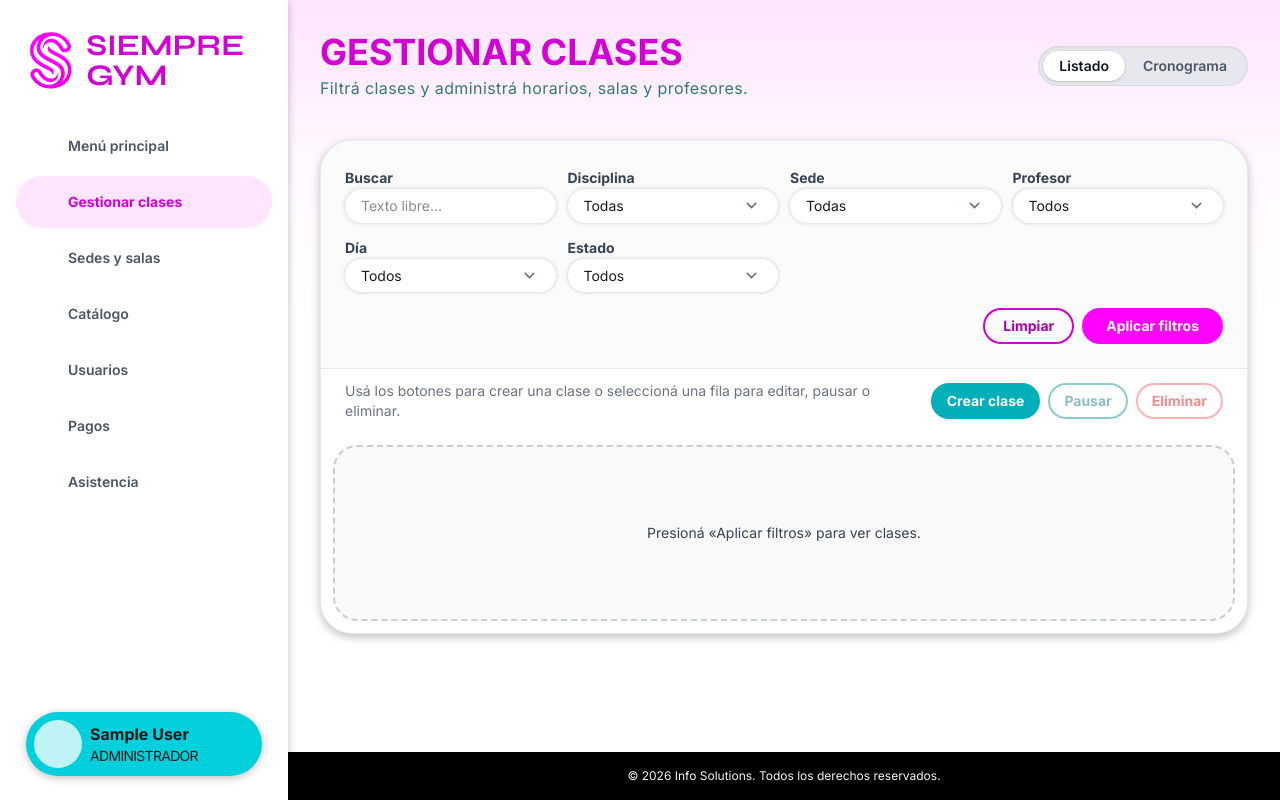
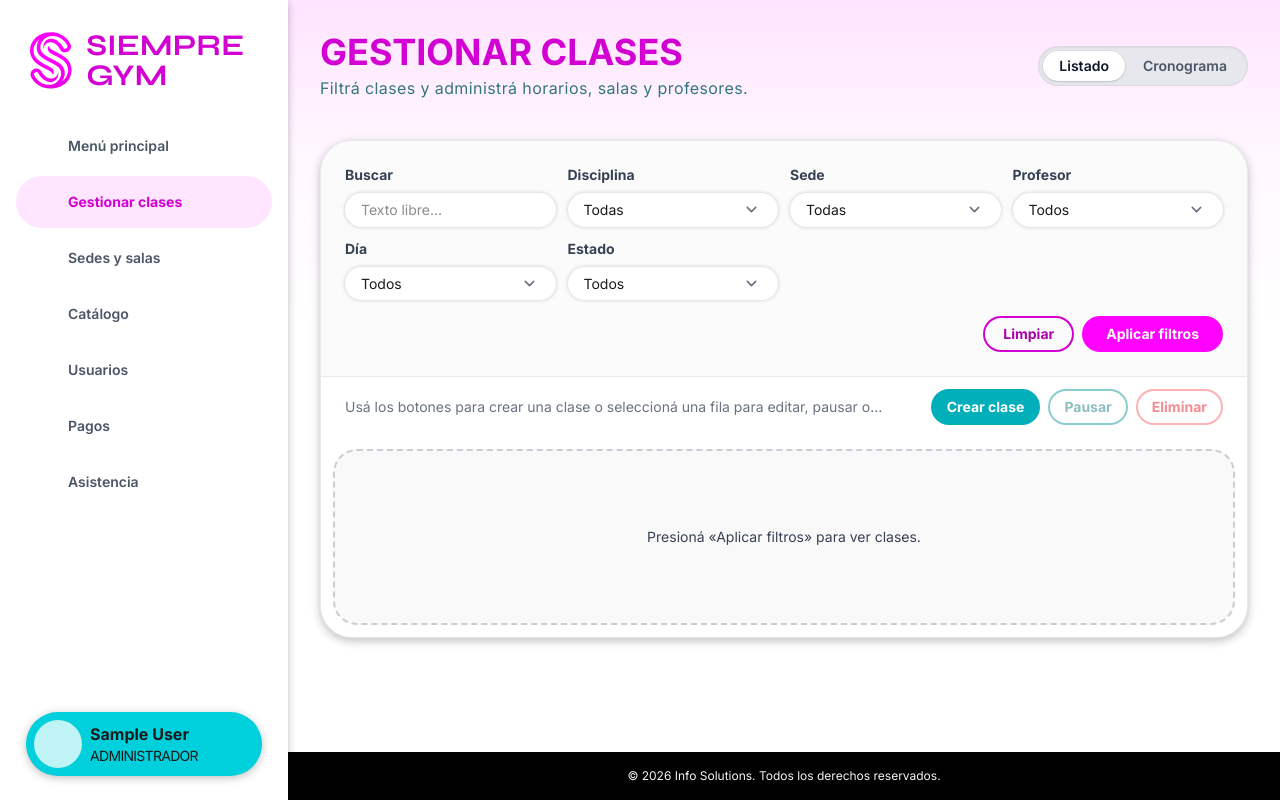
Before and after one commit to ferreroianjose/ingenieria-de-software-ii, a Django app: page /classes/list/ in a window 1280 px wide. Run offline with Django 5.2, Linux system fonts and the light colour scheme; the visitor is signed in with stand-in values (Sample User, id 1); data that the repository does not hold is empty; parts of the project's set-up code (start-up, migrations or seed data) failed here and were passed over; some libraries are stand-ins or nearby versions.

Commit message:
Mejoras y correciones de UI menores

```diff
--- a/templates/base.html
+++ b/templates/base.html
@@ -183,8 +183,11 @@
 	      }
 	      .admin-panel__actions,
 	      .admin-selection-toolbar {
-	        @apply flex flex-col gap-3 px-4 py-3 sm:px-6 sm:flex-row sm:items-center sm:justify-between;
+	        @apply flex flex-col gap-3 px-4 py-3 lg:px-6 lg:flex-row items-end justify-between my-auto xl:min-h-8 lg:min-h-16 sm:min-h-28 min-h-34;
 	      }
+	      .admin-selection-toolbar p {
+          @apply w-full min-w-0 my-auto xl:line-clamp-1 line-clamp-2 sm:text-left text-center overflow-ellipsis;
+        }
 	      .admin-panel__table {
 	        @apply overflow-x-auto;
 	      }
@@ -229,8 +232,9 @@
 	      	@apply cursor-pointer;
 	      }
 	      button {
-	        @apply py-2 px-4 rounded-full focus:outline-none focus:ring-2 focus:ring-primary-700 focus:ring-offset-2 w-full transition-colors font-bold cursor-pointer;
+	        @apply py-2 px-4 rounded-full focus:outline-none focus:ring-2 focus:ring-primary-700 focus:ring-offset-2 transition-colors font-bold cursor-pointer;
 	      }
+
 	      #auth-card button,
 	      .btn-full {
 	        @apply w-full;
@@ -299,11 +303,9 @@
 	        @apply bg-gray-50/90;
 	      }
 	      .admin-selectable-table tbody tr.admin-selectable-row.is-selected {
-	        @apply bg-primary-50/80 ring-1 ring-inset ring-primary-300/50;
+	        @apply bg-primary-50/80;
 	      }
-	      .admin-selectable-table tbody tr.admin-selectable-row.is-selected td {
-	        @apply border-gray-100;
-	      }
+
         /* #TODO: reemplazar con partial de botones */
 	      .admin-selection-toolbar-btn {
 	        @apply w-auto min-w-0 rounded-full px-4 py-2 text-sm font-bold shadow-none ring-0 focus:ring-2 focus:ring-primary-400/35 focus:ring-offset-0 disabled:cursor-not-allowed disabled:opacity-45;
--- a/templates/partials/admin/_admin_selection_toolbar.html
+++ b/templates/partials/admin/_admin_selection_toolbar.html
@@ -1,7 +1,7 @@
 {# selected_expr, label_expr (Alpine identifiers); empty_hint; actions_template #}
 <div class="admin-selection-toolbar">
-	<p class="text-sm text-gray-500 min-w-0" x-show="!{{ selected_expr }}" x-cloak>{{ empty_hint }}</p>
-	<p class="text-sm text-gray-600 min-w-0 truncate" x-show="{{ selected_expr }}" x-cloak>
+	<p class="text-sm text-gray-500" x-show="!{{ selected_expr }}" x-cloak>{{ empty_hint }}</p>
+	<p class="text-sm text-gray-600" x-show="{{ selected_expr }}" x-cloak>
 		<span class="text-gray-500">Seleccionado:</span>
 		<span class="font-semibold text-primary-700" x-text="{{ label_expr }}"></span>
 		<span class="text-gray-400"> · clic de nuevo para deseleccionar</span>
--- a/templates/partials/classes/list/_class_filters_form.html
+++ b/templates/partials/classes/list/_class_filters_form.html
@@ -7,9 +7,9 @@
     hx-trigger="submit"
     hx-on::after-request="if (event.detail.successful) this.setAttribute('data-searched', '1')"
 >
-    <div class="grid grid-cols-1 sm:grid-cols-2 lg:grid-cols-3 xl:grid-cols-4 gap-3">
+<div class="grid grid-cols-1 sm:grid-cols-2 lg:grid-cols-3 xl:grid-cols-4 gap-3 [&>div]:grid [&>div]:grid-cols-1 [&>div]:justify-between [&>div]:gap-0">
         <div>
-            <label for="filter-q" class="!mb-1">Buscar</label>
+            <label for="filter-q">Buscar</label>
             <input
                 id="filter-q"
                 type="search"
@@ -21,7 +21,7 @@
             />
         </div>
         <div>
-            <label for="filter-disciplina" class="!mb-1">Disciplina</label>
+            <label for="filter-disciplina">Disciplina</label>
             <select id="filter-disciplina" name="disciplina" class="!py-2 !px-4 text-sm">
                 <option value="">Todas</option>
                 {% for d in disciplinas %}
@@ -30,7 +30,7 @@
             </select>
         </div>
         <div>
-            <label for="filter-sede" class="!mb-1">Sede</label>
+            <label for="filter-sede">Sede</label>
             <select id="filter-sede" name="sede" class="!py-2 !px-4 text-sm">
                 <option value="">Todas</option>
                 {% for s in sedes %}
@@ -39,7 +39,7 @@
             </select>
         </div>
         <div>
-            <label for="filter-profesor" class="!mb-1">Profesor</label>
+            <label for="filter-profesor">Profesor</label>
             <select id="filter-profesor" name="profesor" class="!py-2 !px-4 text-sm">
                 <option value="">Todos</option>
                 {% for t in profesores %}
@@ -48,7 +48,7 @@
             </select>
         </div>
         <div>
-            <label for="filter-dia" class="!mb-1">Día</label>
+            <label for="filter-dia">Día</label>
             <select id="filter-dia" name="dia_semana" class="!py-2 !px-4 text-sm">
                 <option value="">Todos</option>
                 {% for value, label in weekday_choices %}
@@ -57,7 +57,7 @@
             </select>
         </div>
         <div>
-            <label for="filter-estado" class="!mb-1">Estado</label>
+            <label for="filter-estado">Estado</label>
             <select id="filter-estado" name="estado" class="!py-2 !px-4 text-sm">
                 <option value="">Todos</option>
                 {% for value, label in estado_choices %}
--- a/templates/users/_user_table_panel.html
+++ b/templates/users/_user_table_panel.html
@@ -57,7 +57,7 @@
         {% if page_obj.has_previous %}
         <button
             type="button"
-            class="btn-auto rounded-full border border-gray-200 bg-white px-4 py-1.5 text-sm font-semibold text-gray-700 hover:bg-gray-50"
+            class="admin-selection-toolbar-btn admin-selection-toolbar-btn--danger btn-auto"
             hx-get="{% url 'user_rows' %}?q={{ q|urlencode }}&page={{ page_obj.previous_page_number }}"
             hx-target="#users-table-panel"
             hx-swap="innerHTML"
```
